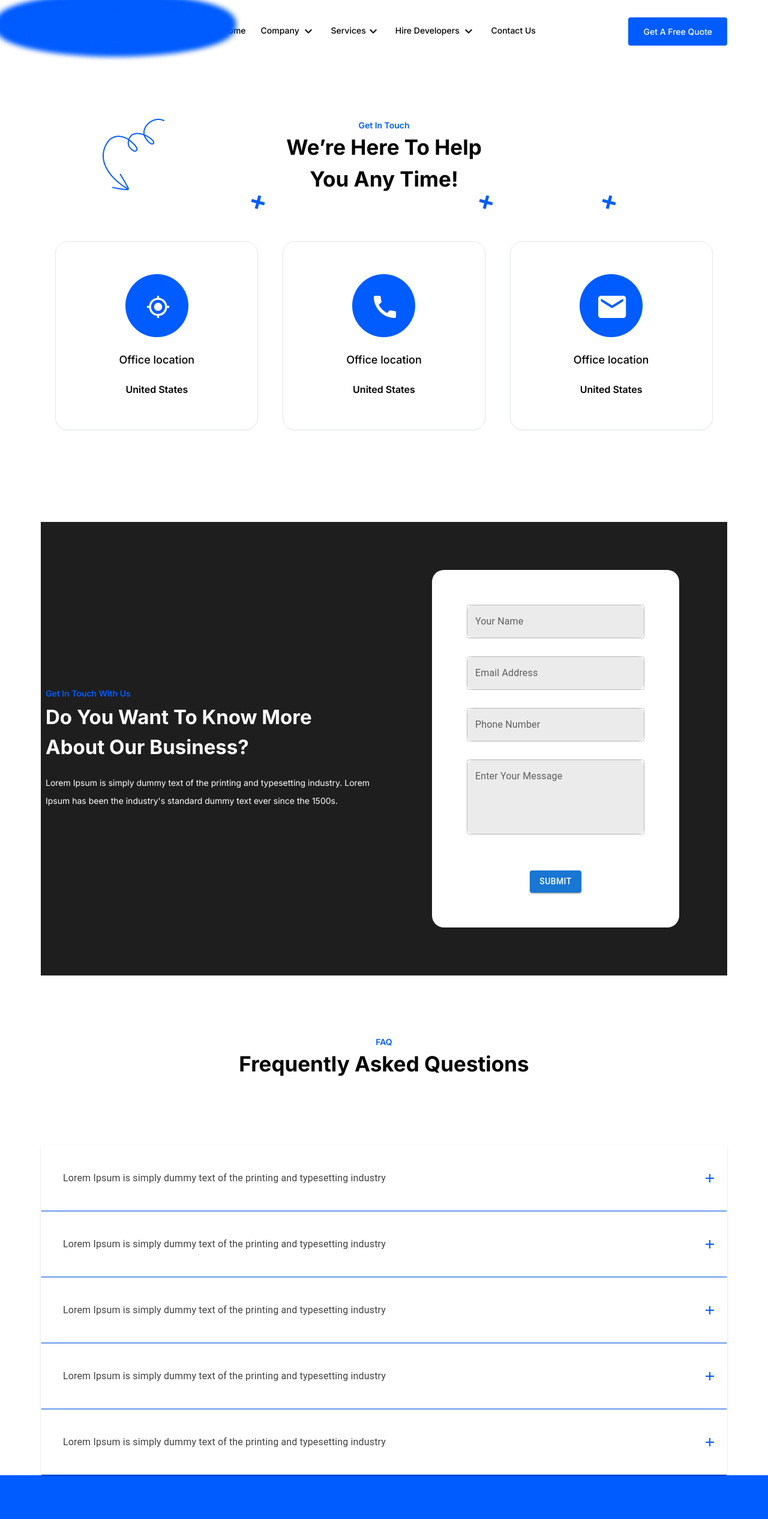
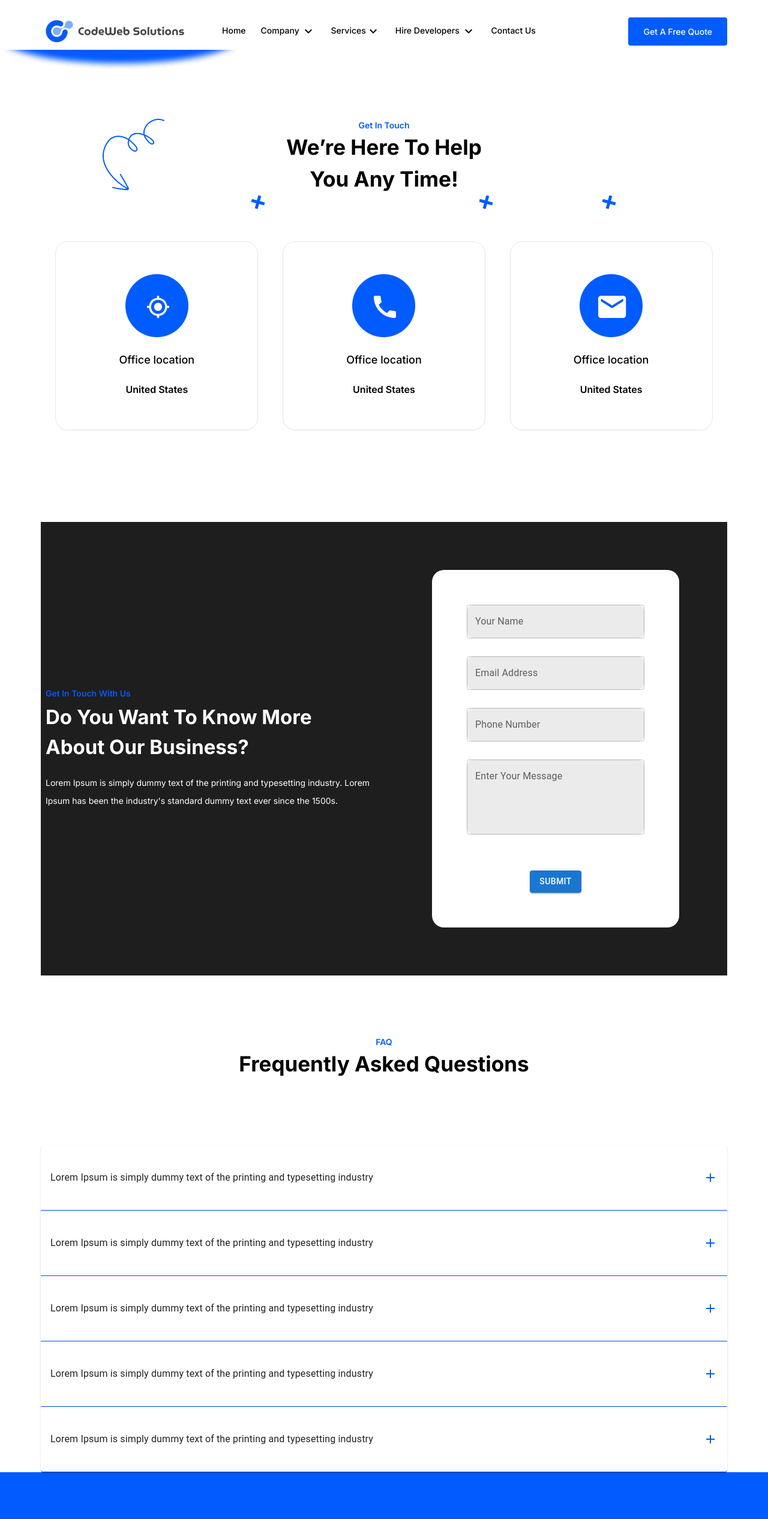
Before and after one commit to BoobalanJesky/Codeweb_Solution, a Next.js app: page /help in a window 1280 px wide. Shown: the top 2532 px of the page at 60% size. Built offline with nearby package versions, Linux system fonts and the light colour scheme.

Commit message:
update card

```diff
--- a/src/app/Components/Layout/Navbar.tsx
+++ b/src/app/Components/Layout/Navbar.tsx
@@ -8,7 +8,7 @@ const Navbar = () => {
     }
   return (
     <>
-    <section className={`${styles.pxPadding} relative linearColor  mb-10 lg:mb-[115px]   flex justify-between gap-3  pt-[21px] items-center`}>
+    <section className={`${styles.pxPadding} relative linearColor bg-default-white  mb-10 lg:mb-[115px]   flex justify-between gap-3  pt-[21px] items-center`}>
         <div className={`${styles.NavbarItem} flex items-center lg:gap-[50px]`}>
          <img src="/assets/image/logo.png"/>
          <div>
--- a/src/app/Homepage6/Topquality.tsx
+++ b/src/app/Homepage6/Topquality.tsx
@@ -32,12 +32,12 @@ export default function Topquality() {
         <>
             <div className="mt-[100px] w-full flex p-5 lg:p-[70px] gap-4 lg:gap-0 items-center flex-wrap md:flex-nowrap  bg-default-black">
                 <div className="md:w-1/2">
-                    <p className="font-semibold text-[14px] text-[#005CFF] leading-normal">Top Quality</p>
-                    <p className="font-bold text-[#FFF] my-[10px]  text-[24px] md:text-[30px] lg:text-[33px] md:max-w-[550px] leading-normal">Is it reasonable to Hire Developers From Code Web Solutions?</p>
-                    <p className="text-[14px] text-[#fff] md:max-w-[590px] leading-[30px]">Lorem Ipsum is simply dummy text of the printing and typesetting industry. Lorem Ipsum has been the industry's standard dummy text ever since the 1500s.</p>
+                    <p className="font-semibold text-[14px] text-text-color leading-normal">Top Quality</p>
+                    <p className="font-bold text-text-white my-[10px]  text-[24px] md:text-[30px] lg:text-[33px] md:max-w-[550px] leading-normal">Is it reasonable to Hire Developers From Code Web Solutions?</p>
+                    <p className="text-[14px] text-text-white md:max-w-[590px] leading-[30px]">Lorem Ipsum is simply dummy text of the printing and typesetting industry. Lorem Ipsum has been the industry's standard dummy text ever since the 1500s.</p>
                 </div>
                 <div className="md:w-1/2">
-                    <div className='bg-[#1E1E1E] rounded-[20px] border-[#fff] border-2 px-[20px] mx-auto'>
+                    <div className='bg-default-black rounded-[20px] px-[20px]  mx-auto'>
                     {accordionData.map((item, index) => (
     <MyAccordion
         key={index}
@@ -45,8 +45,30 @@ export default function Topquality() {
         content={item.content}
         expanded={expanded === `panel${index + 1}`}
         onChange={handleChange(`panel${index + 1}`)}
+        sx={{
+            border:"0.5px solid #fff",
+            backgroundColor: "#222222",
+          }}
+          contentSx={{
+            fontSize: '14px',
+            '@media (min-width: 768px)': {
+              fontSize: '14x',
+              lineHeight: '30px',
+            },
+            fontWeight: 'bold',
+            color: '#fff',
+            paddingTop: '30px',
+            paddingLeft: '20px',
+          }}
+          addSx={{
+            color:"#fff"
+          }}
+          removeSx={{
+            color:"#fff"
+          }}
     />
 ))}
+
                     </div>
                 </div>
             </div>
--- a/src/app/globals.css
+++ b/src/app/globals.css
@@ -29,8 +29,12 @@ body {
   height: 100%;
   top: 0;
   left: 0;
+  filter: drop-shadow(8px 8px 10px #005cff);
+  /* filter: blur(8px); */
   border-radius: 100%;
-  filter: blur(8px)
+
+  z-index: -1;
+
 }
 .slick-track {
   width: 100%;
@@ -57,19 +61,6 @@ body {
 .slick-arrow slick-next{
   display: none;
 }
-/* .backColor::before{
-  border-radius: 659px;
-background: rgba(0, 92, 255, 0.25);
-filter: blur(147.5px);
-width: 659px;
-height: 659px;
-flex-shrink: 0;
-} */
-
-/* .backColor{
-  border-radius: 643px;
-  background: rgba(0, 92, 255, 0.25);
-  filter: blur(147.5px);
-  width: 643px;
-  height: 643px;
-} */
+.css-ws89sb-MuiPaper-root-MuiAccordion-root.Mui-expanded {
+  margin:0 !important
+}
--- a/src/app/help/Accordion.tsx
+++ b/src/app/help/Accordion.tsx
@@ -1,5 +1,4 @@
-"use client"
-import React, { useState } from 'react';
+import React from 'react';
 import Accordion from '@mui/material/Accordion';
 import AccordionSummary from '@mui/material/AccordionSummary';
 import AccordionDetails from '@mui/material/AccordionDetails';
@@ -7,18 +6,31 @@ import Typography from '@mui/material/Typography';
 import ExpandMoreIcon from '@mui/icons-material/ExpandMore';
 import AddIcon from '@mui/icons-material/Add';
 import RemoveIcon from '@mui/icons-material/Remove';
-function MyAccordion({ title, content, expanded, onChange }) {
+
+interface MyAccordionProps {
+  title: string;
+  content: string;
+  expanded: boolean;
+  onChange: () => void;
+  sx?: object;
+  contentSx? :object;
+  addSx? :object;
+  removeSx? :object;
+  titleSx?: object;
+}
+
+function MyAccordion({ title, content, expanded, onChange, sx,contentSx,removeSx,addSx,titleSx }: MyAccordionProps) {
   return (
-      <Accordion expanded={expanded} onChange={onChange} sx={{border:"0.5px solid",borderBottom:"#005CFF 0.5px solid",borderTop:"#fff 0.5px solid",borderLeft:"#fff 0.5px solid",borderRight:"#fff 0.5px solid"}}>
+    <Accordion expanded={expanded} onChange={onChange} sx={sx}>
       <AccordionSummary
-          expandIcon={expanded ? <RemoveIcon className='text-[#005CFF]' /> : <AddIcon className='text-[#005CFF]'/>}
+        expandIcon={expanded ? <RemoveIcon sx={removeSx}/> : <AddIcon sx={addSx} />}
         aria-controls="panel-content"
         id="panel-header"
       >
-          <Typography className='text-[14px] md:text-[18px] leading-[18px] font-semibold text-[#414141] py-[30px] md:px-[20px]'>{title}</Typography>
+        <Typography sx={{titleSx}}>{title}</Typography>
       </AccordionSummary>
       <AccordionDetails>
-          <Typography className='text-[14px] leading-[30px] text-[#414141] md:px-[20px]'>{content}</Typography>
+        <Typography sx={contentSx}>{content}</Typography>
       </AccordionDetails>
     </Accordion>
   );
--- a/src/app/help/faq.tsx
+++ b/src/app/help/faq.tsx
@@ -23,6 +23,32 @@ export default function Faq() {
                         content={`Lorem Ipsum is simply dummy text of the printing and typesetting industry. Lorem Ipsum has been the industry's standard dummy text ever since the 1500s.`}
                         expanded={expanded === `panel${panel}`}
                         onChange={handleChange(`panel${panel}`)}
+                        sx={{
+                            backgroundColor: "#fff",
+                            paddingTop: '30px',
+                            paddingBottom:"30px",
+                            borderBottom:"0.5px solid #005cff"
+                            // borderBottom:"2px"
+                          }}
+                            titleSx={{
+                                fontSize: '14px',
+                                '@media (min-width:600px)': {
+                                  fontSize: '18px',
+                                  lineHeight: '18px',
+                                },
+                                fontWeight: '600',
+                                color: '#222',
+                                paddingTop: '30px',
+                              }}
+                              addSx={{
+                                color:"#005cff"
+                              }}
+                              removeSx={{
+                                color:"#005cff"
+                              }}
+                          contentSx={{
+                            color: '#222',
+                          }}
                     />
                 ))}
             </div>
```
Lines whose indentation alone changed are shown as unchanged.
